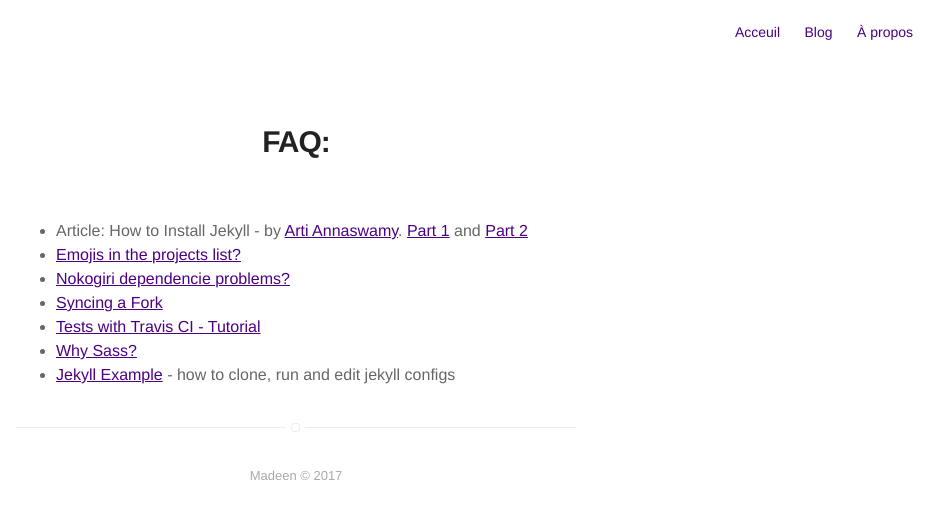
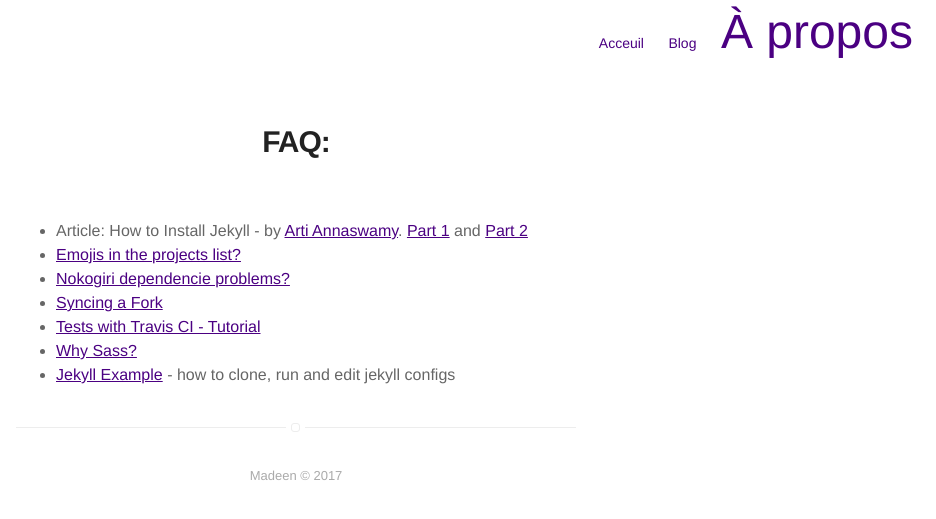
Before and after one commit to madeenamadou/madeenamadou.github.io, a Jekyll site: the page built from FAQ.md, in a window 1280 px wide. Shown: the top 519 px of the page, without its empty margins (344-1280 px from the left). Built offline with Jekyll 4.4.1, drawn with Linux system fonts in a browser that asks for light colours; our own code applies the rules of GitHub Pages for plain Markdown files.

Commit message:
Update nav.html

```diff
--- a/_includes/nav.html
+++ b/_includes/nav.html
@@ -25,7 +25,7 @@
         {% if site.about == true %}
             {% if page.title != "About" %}
                 <li class="item">
-                    <a class="link" href="{{ site.url }}/about">À propos</a>
+                    <a class="link" href="{{ site.url }}/about"><font size="7">À propos</font></a>
                 </li>
             {% endif %}
         {% endif %}
```
